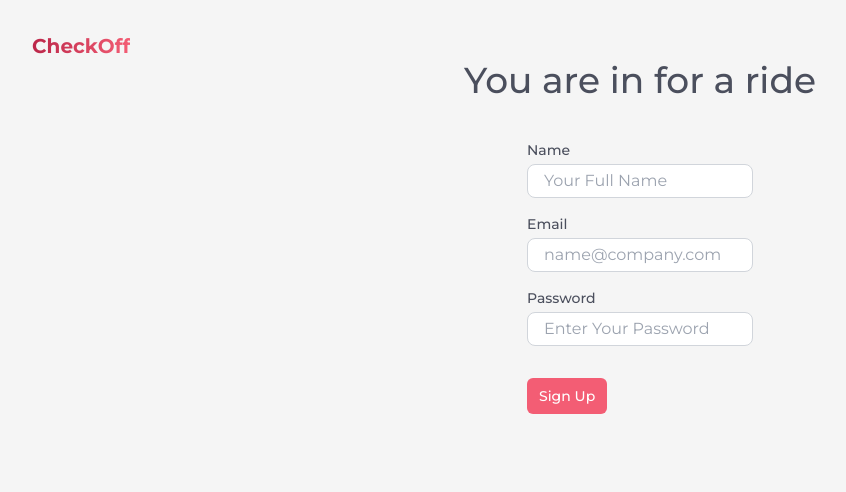
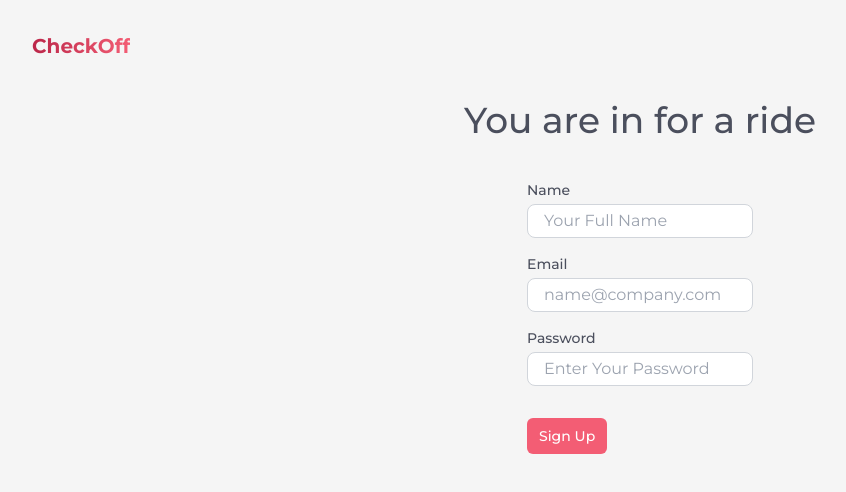
Before and after one commit to zoharkiks/checkoff, a Next.js app: page /create-account in a window 1280 px wide. Shown: the top 492 px of the page, without its empty margins (0-846 px from the left). Built offline with nearby package versions, Linux system fonts and the light colour scheme.

Commit message:
Fix margin - Register page

```diff
--- a/src/app/(auth)/create-account/page.js
+++ b/src/app/(auth)/create-account/page.js
@@ -87,7 +87,7 @@
           <span className="font-bold logo">CheckOff</span>
         </Link>
       </div>
-      <div className="grid place-items-center ">
+      <div className="grid mt-10 place-items-center ">
         <h1 className="text-3xl font-medium md:text-4xl">
           You are in for a ride{" "}
         </h1>
```
